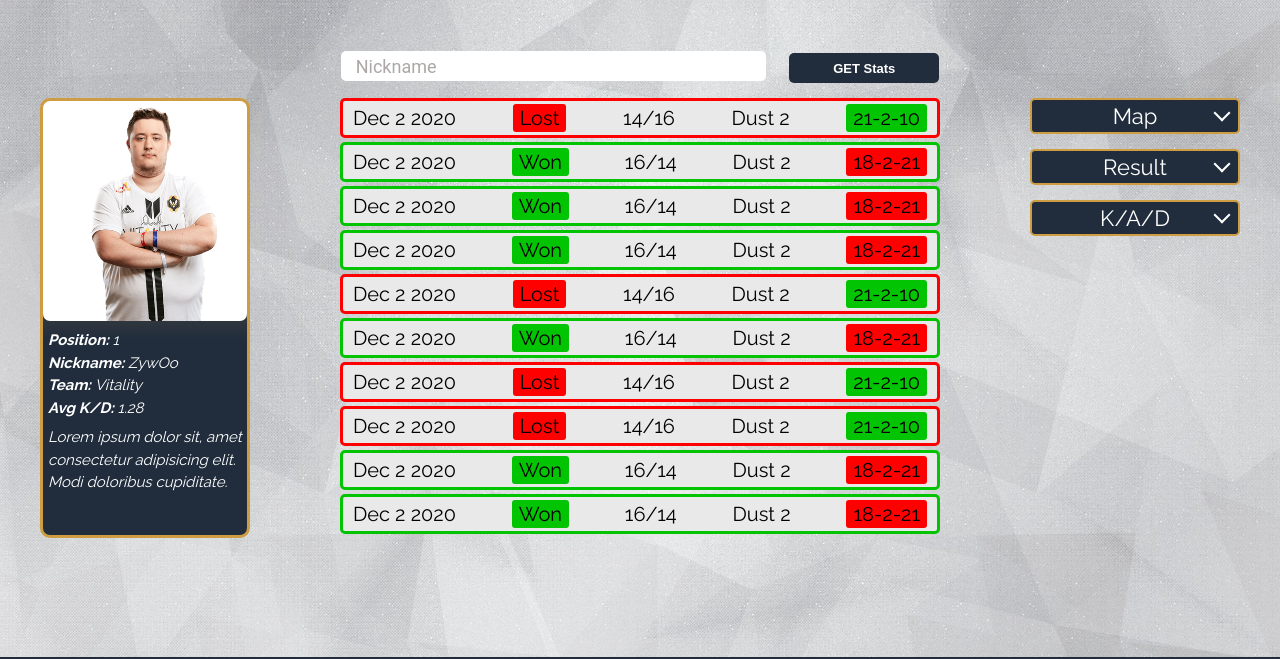
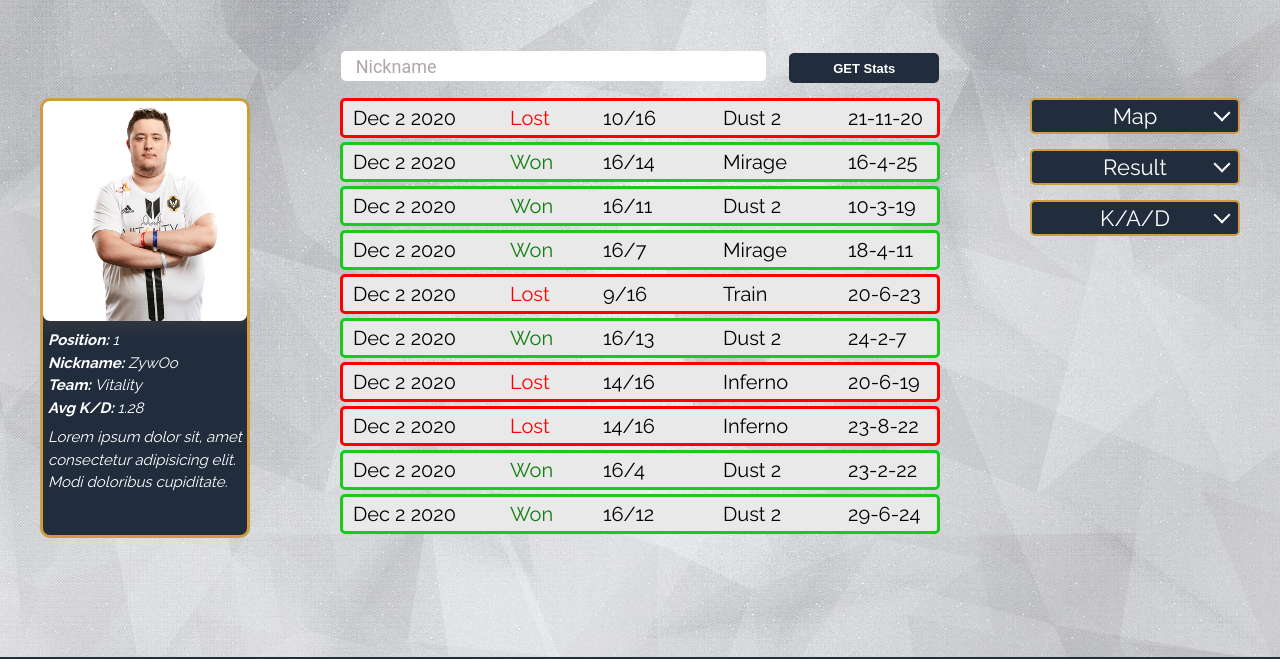
Before and after one commit to Kenokoz/TopStats, a plain HTML site: page index.html in a window 1280 px wide. Shown: the part 1933-2592 px from the top of the page. Drawn offline with Linux system fonts and the light colour scheme.

Commit message:
Rendering of table

```diff
--- a/CSS/style.css
+++ b/CSS/style.css
@@ -482,8 +482,6 @@ h1,h2,h3,h4,h5,h6{
 /* Table */
 
 .stats__row{
-    display: flex;
-    justify-content: space-between;
     margin: 0 auto 4px;
     padding: 5px 10px;
     width: 600px;
@@ -497,23 +495,43 @@ h1,h2,h3,h4,h5,h6{
     background-color: rgb(233, 233, 233);
 }
 
+.stats__inner {
+    display: flex;
+}
+
+.stats__date{
+    width: 150px;
+}
+
+.stats__res{
+    width: 100px;
+}
+
+.stats__score{
+    width: 120px;
+}
+
+.stats__map{
+    width: 125px;
+}
+
 .stats__row-lost{
     border-color: red;
 }
 
 .lost__span, .negat__span{
-    background-color: red;
+    color: red;
     padding: 2px 7px;
 
     border-radius: 3px;
 }
 
 .stats__row-won{
-    border-color: rgb(3, 196, 3);
+    border-color: rgb(29, 199, 29);
 }
 
 .won__span, .posit__span{
-    background-color: rgb(3, 196, 3);
+    color: rgb(18, 124, 18);
     padding: 2px 7px;
 
     border-radius: 3px;
--- a/JS/script.js
+++ b/JS/script.js
@@ -21,6 +21,7 @@ window.addEventListener("DOMContentLoaded", () => {
         header.classList.remove("header__show");
         header.classList.add("header__hide");
     };
+
 
     const showHeaderByScroll = function() {
         if (window.pageYOffset < scrollTop) {
@@ -136,7 +137,7 @@ window.addEventListener("DOMContentLoaded", () => {
         document.querySelector(".stats .stats__suptitle").innerHTML =
             `<span class="stats__span">Stats</span> of ${nick}`;
 
-        const card = new PlayerCard(pos, nick, teams[pos]).render();
+        const card = new PlayerCard(pos, nick, teams[pos - 1]).render();
         document.querySelector(".stats__items").insertAdjacentElement("afterbegin", card);
         document.querySelector(".stats .player__stat").remove();
 
@@ -185,9 +186,11 @@ window.addEventListener("DOMContentLoaded", () => {
 
     statsButtons.forEach(btn => {
         const pos = +btn.parentElement.innerText.substring(10, 12) - 1;
-        btn.addEventListener("click", () => {
+        btn.addEventListener("click", (event) => {
             players.forEach(nick => {
-                renderCardByBtn(pos + 1, nick);
+                if (event.target.parentElement.innerText.includes(nick)){
+                    renderCardByBtn(pos + 1, nick, event.target);
+                }
             });
         });
     });
@@ -274,4 +277,56 @@ window.addEventListener("DOMContentLoaded", () => {
             }
         });
     });
+
+
+    // Row factory
+
+    class RowStats {
+        constructor (date, result, score, map, kda) {
+            this.date = date;
+            this.result = result;
+            this.score = score;
+            this.map = map;
+            this.kda = kda;
+            this.checkRes = result === "Won"? "won__span" : "lost__span";
+        }
+
+        // TODO:here
+        render() {
+            const row = document.createElement("div");
+            row.classList.add("stats__row")
+            if (this.result === "Lost") {
+                row.classList.add("stats__row-lost");
+            } else {
+                row.classList.add("stats__row-won");
+            }
+            row.innerHTML = `
+                <div class="stats__inner">
+                    <div class="stats__date">${this.date}</div>
+                    <div class="stats__res"><span class="${this.checkRes}">${this.result}</span></div>
+                    <div class="stats__score">${this.score}</div>
+                    <div class="stats__map">${this.map}</div>
+                    <div class="stats__kda">${this.kda}</div>
+                </div>
+            `;
+            return row;
+        }
+    }
+
+    const statsDb = {
+        date: "Dec 2 2020",
+        results: ["Lost", "Won", "Won", "Won", "Lost", "Won", "Lost", "Lost", "Won", "Won"],
+        scores: ["10/16", "16/14", "16/11", "16/7", "9/16", "16/13", "14/16", "14/16", "16/4", "16/12"],
+        maps: ["Dust 2", "Mirage", "Dust 2", "Mirage", "Train", "Dust 2", "Inferno", "Inferno", "Dust 2", "Dust 2"],
+        kda: ["21-11-20", "16-4-25", "10-3-19", "18-4-11", "20-6-23", "24-2-7", "20-6-19", "23-8-22", "23-2-22", "29-6-24"]
+    }
+
+    function renderAllRows() {
+        const {date, results, scores, maps, kda} = statsDb;
+        for (let i = 0; i < 10; i++) {
+            const row = new RowStats(date, results[i], scores[i], maps[i], kda[i]).render();
+            document.querySelector(".stats__table").append(row);
+        }
+    }
+    renderAllRows();
 });
--- a/index.html
+++ b/index.html
@@ -185,7 +185,7 @@
             </div>
           </div>
           <div class="stats__table">
-            <div class="stats__row stats__row-lost">
+            <!-- <div class="stats__row stats__row-lost">
               <div class="stats__date">Dec 2 2020</div>
               <div class="stats__res"><span class="lost__span">Lost</span></div>
               <div class="stats__count">14/16</div>
@@ -253,7 +253,7 @@
               <div class="stats__count">16/14</div>
               <div class="stats__map">Dust 2</div>
               <div class="stats__kda"><span class="negat__span">18-2-21</span></div>
-            </div>
+            </div> -->
           </div>
           <div class="stats__select">
             <div class="select__wrapper">
```
